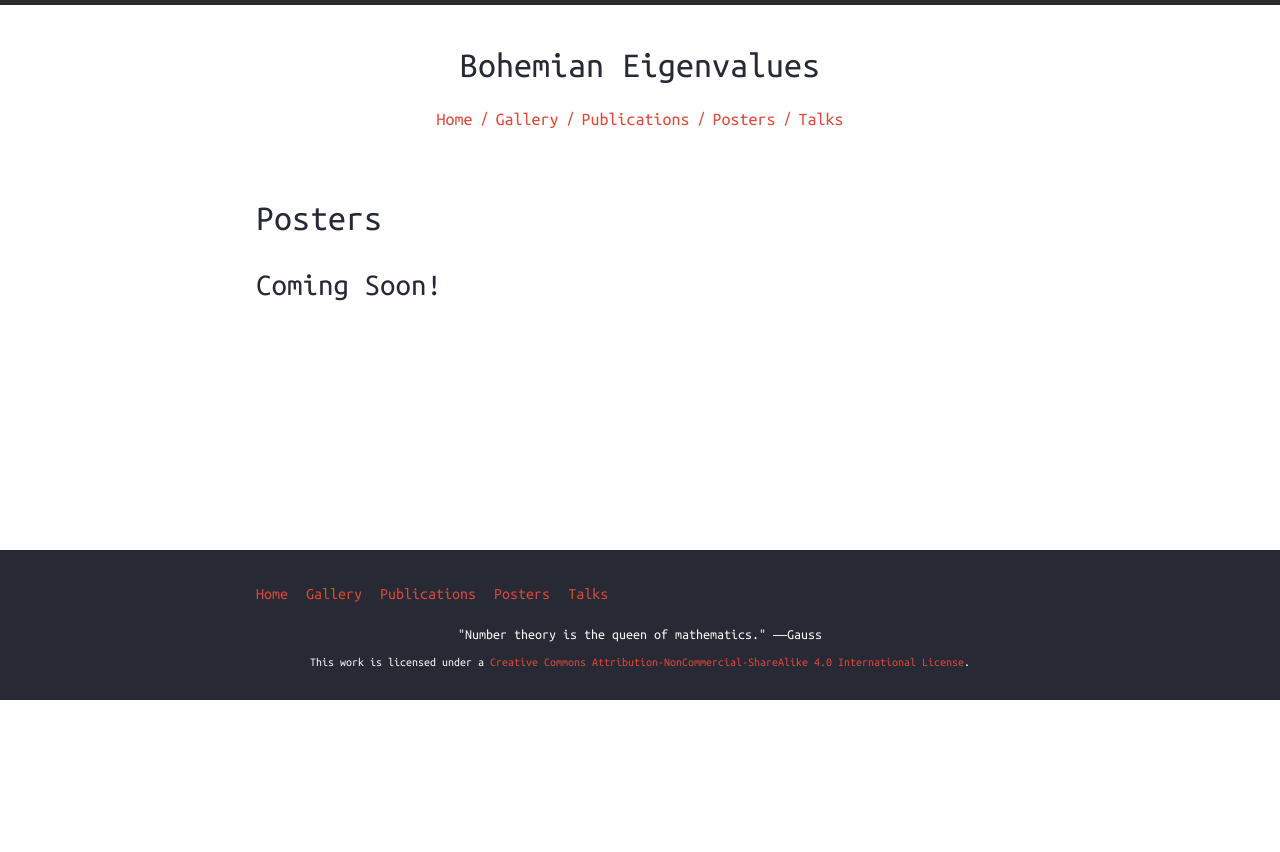
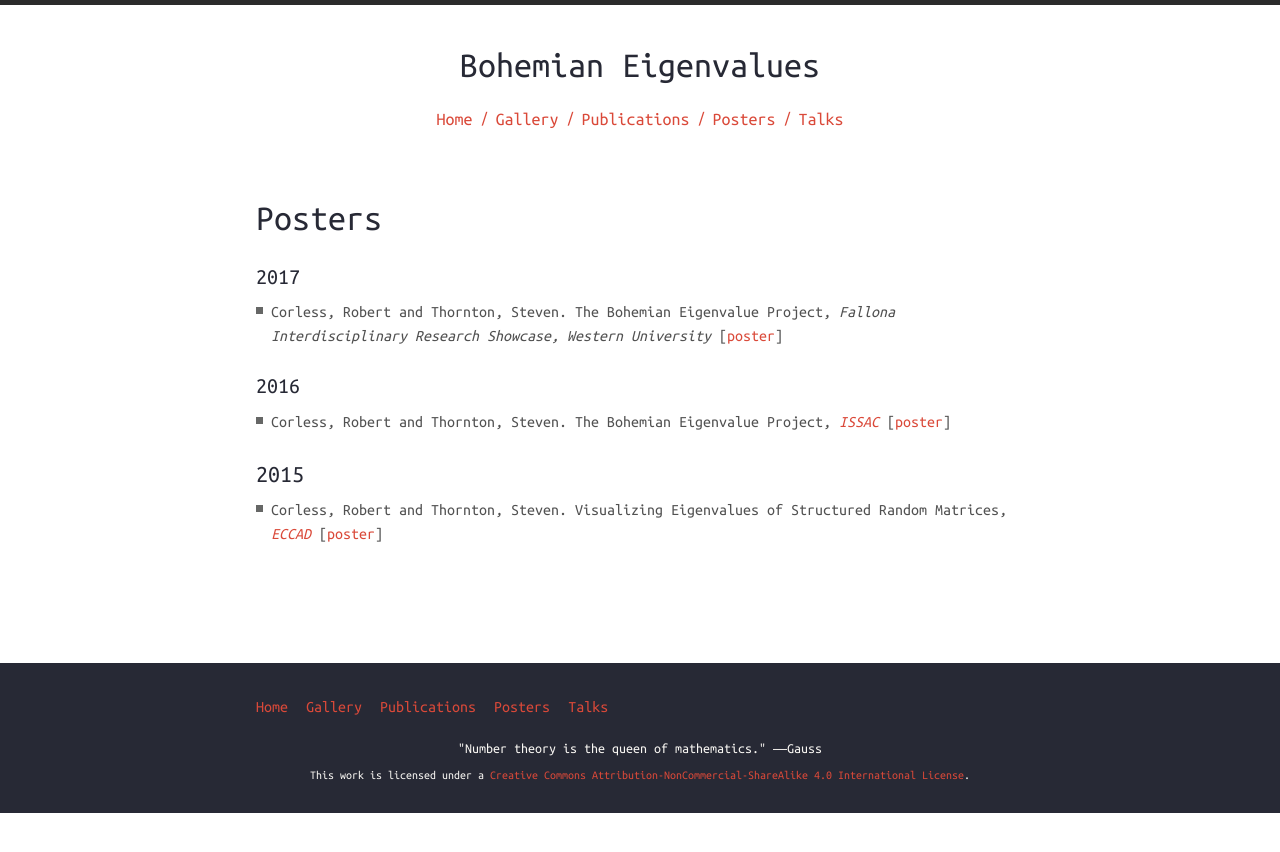
Before and after one commit to BohemianMatrices/BohemianMatrices, a Jekyll site: the page built from posters.md, in a window 1280 px wide. Shown: the top 852 px of the page. Built offline with Jekyll 4.4.1, drawn with Linux system fonts in a browser that asks for light colours; nearby versions of some CDN libraries.

Commit message:
Added posters

```diff
--- a/posters.md
+++ b/posters.md
@@ -4,4 +4,11 @@ title: Posters
 permalink: /posters/
 ---
 
-## Coming Soon!
+##### 2017
+- Corless, Robert and Thornton, Steven. The Bohemian Eigenvalue Project, <i>Fallona Interdisciplinary Research Showcase, Western University</i> [<a href="http://assets.bohemianeigenvalues.com/posters/The_Bohemian_Eigenvalue_Project-FIRS_2017.pdf" target="_blank">poster</a>]
+
+##### 2016
+- Corless, Robert and Thornton, Steven. The Bohemian Eigenvalue Project, <i><a href="http://www.issac-conference.org/2016/" target="_blank">ISSAC</a></i> [<a href="http://assets.bohemianeigenvalues.com/posters/The_Bohemian_Eigenvalue_Project-ISSAC_2016.pdf" target="_blank">poster</a>]
+
+#### 2015
+- Corless, Robert and Thornton, Steven. Visualizing Eigenvalues of Structured Random Matrices, <i><a href="https://www.fields.utoronto.ca/programs/scientific/15-16/ECCAD/" target="_blank">ECCAD</a></i> [<a href="http://assets.bohemianeigenvalues.com/posters/Visualizing_Eigenvalues_of_Structured_Random_Matrices-ECCAD_2015.pdf" target="_blank">poster</a>]
```
